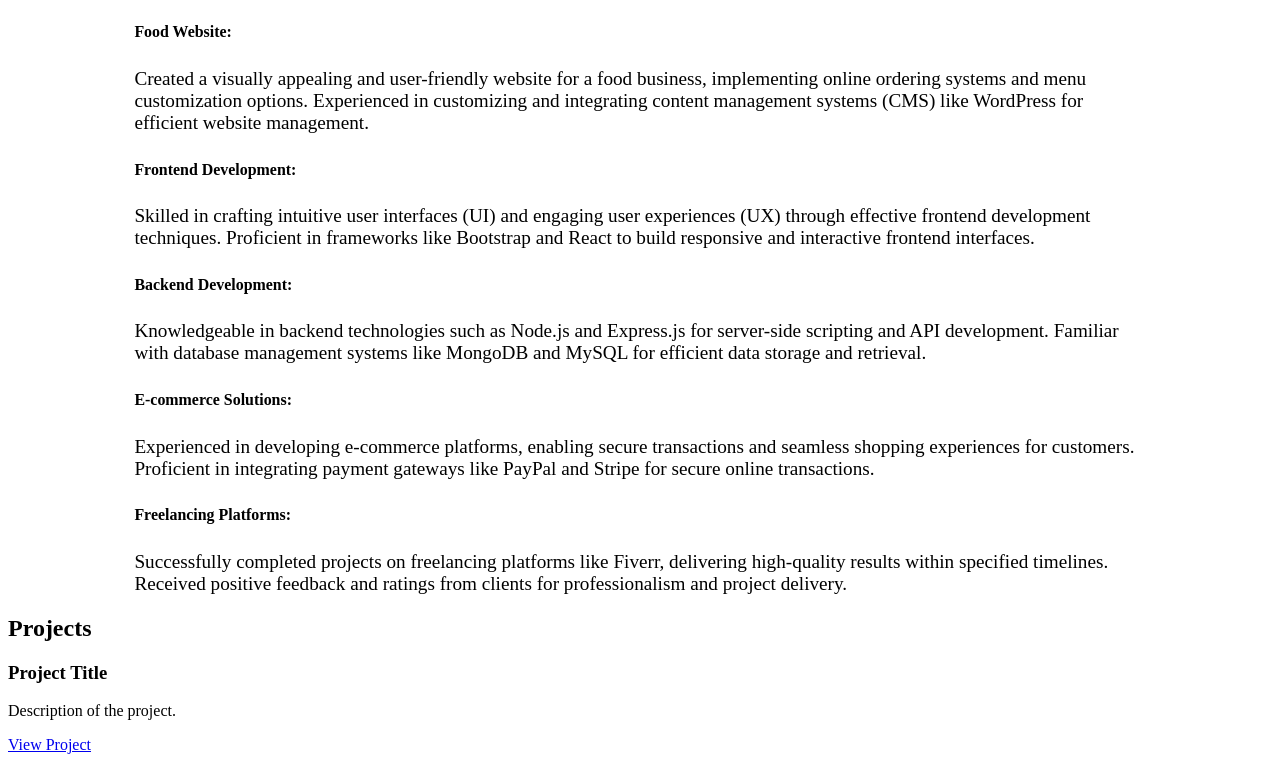
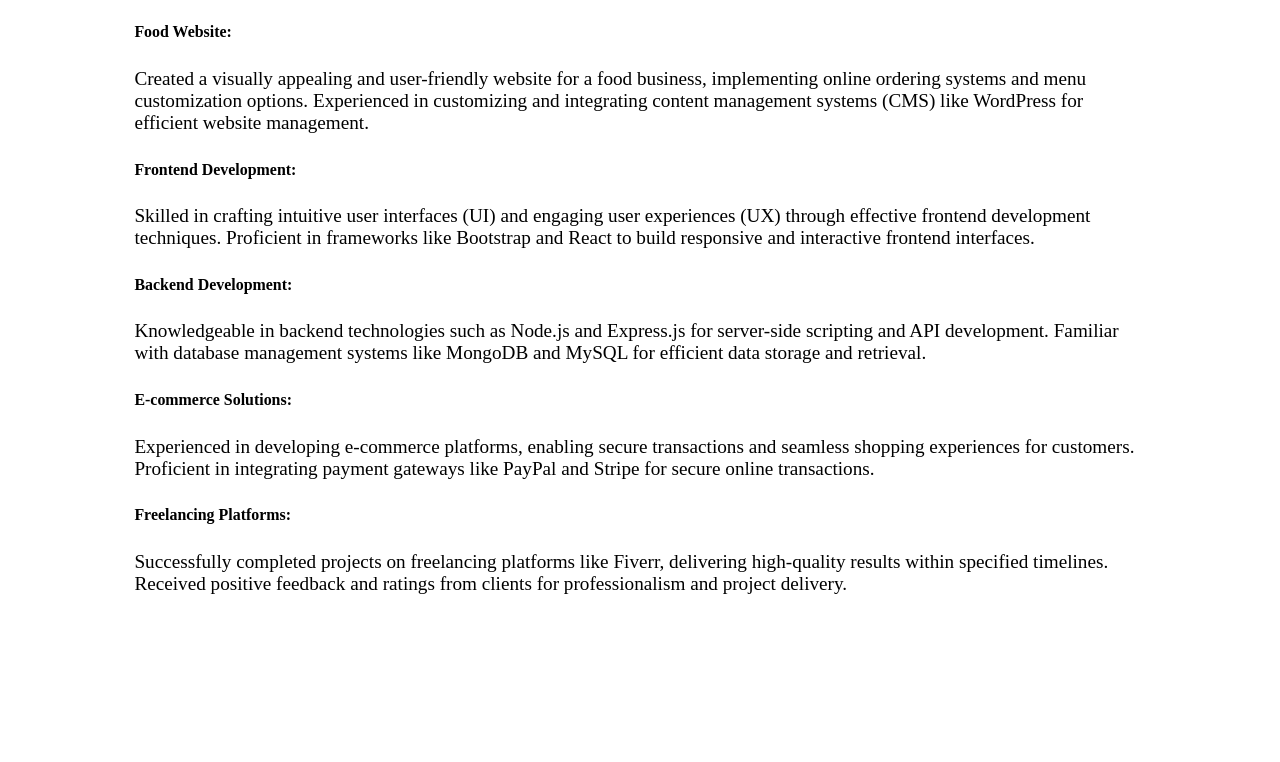
Before and after one commit to waqar683/CodSoft-Task1, a plain HTML site: page index.html in a window 1280 px wide. Shown: the part 1400-2162 px from the top of the page. After the commit the page ends 2014 px from the top, so only its background shows below. Drawn offline with nearby package versions, Linux system fonts and the light colour scheme.

Commit message:
my first task2

```diff
--- a/index.html
+++ b/index.html
@@ -146,15 +146,6 @@
             </p>
         </div>
     </div>
-    <section id="projects">
-        <h2>Projects</h2>
-        <div class="project">
-            <h3>Project Title</h3>
-            <p>Description of the project.</p>
-            <a href="#">View Project</a>
-        </div>
-        <!-- Add more project divs as needed -->
-    </section>
 
 
 
```
